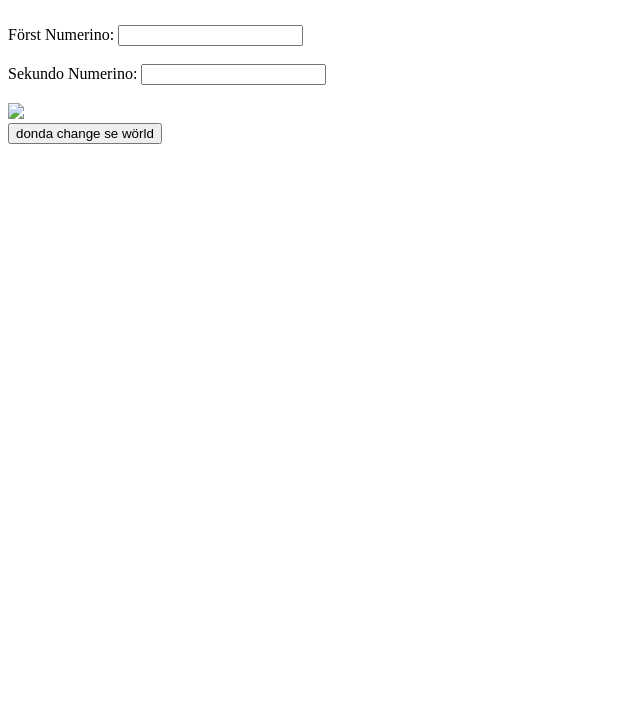
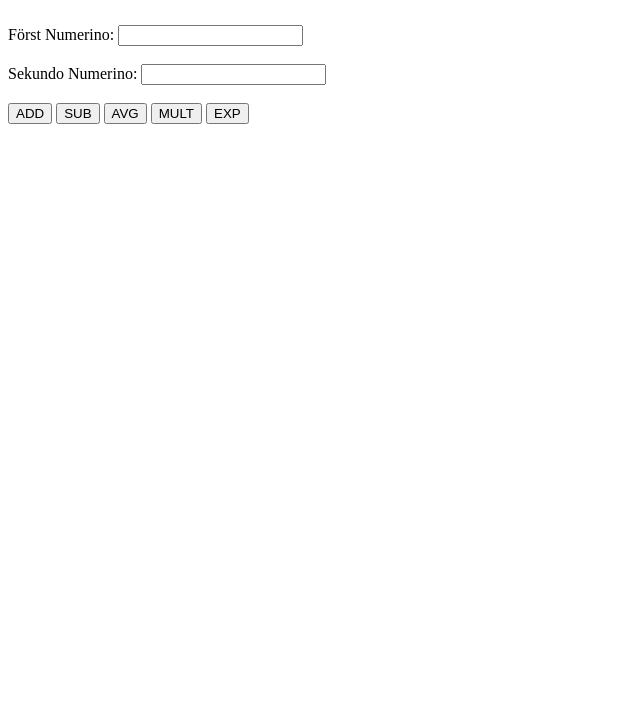
Before and after one commit to Benpizza13/kalkulatore, a plain HTML site: page index.html in a window 1280 px wide. Shown: the part 73-800 px from the top of the page, without its empty margins (0-640 px from the left). Drawn offline with Linux system fonts and the light colour scheme.

Commit message:
Update index.html

```diff
--- a/index.html
+++ b/index.html
@@ -6,10 +6,37 @@
 		<script>
 			function addTwoNumbers()
 				{
-					var num1=document.getElementById('fnumber').value;
-					var num2=document.getElementById('snumber').value;
+					var num1=document.getElementById('fnumber').value*1.0;
+					var num2=document.getElementById('snumber').value*1.0;
 					document.getElementById('result').innerHTML=num1+num2;
 				}
+
+
+			function subTwoNumbers()
+				{
+					var num1=document.getElementById('fnumber').value*1.0;
+					var num2=document.getElementById('snumber').value*1.0;
+					document.getElementById('result').innerHTML=num1-num2;
+				}
+			function average()
+				{
+					var num1=document.getElementById('fnumber').value*1.0;
+					var num2=document.getElementById('snumber').value*1.0;
+					document.getElementById('result').innerHTML=(num1+num2)/2;
+				}
+			function multiply()
+				{
+					var num1=document.getElementById('fnumber').value*1.0;
+					var num2=document.getElementById('snumber').value*1.0;
+					document.getElementById('result').innerHTML=num1*num2;
+				}
+			function exponential()
+				{
+					var num1=document.getElementById('fnumber').value*1.0;
+					var num2=document.getElementById('snumber').value*1.0;
+					document.getElementById('result').innerHTML=num1**num2;
+				}
+
 		</script>
 
 	</head>
@@ -27,12 +54,25 @@
 		</form>
 
 		<div>
-			<img id="light" src="./lightoff.png">
-		</div>
+			<button onclick="addTwoNumbers()">
+				ADD
+			</button>
 
-		<div>
-			<button onclick="addTwoNumbers()">
-				donda change se wörld
+			<button onclick="subTwoNumbers()">
+				SUB
+			</button>
+
+
+			<button onclick="average()">
+				AVG
+			</button>
+
+			<button onclick="multiply()">
+				MULT
+			</button>
+
+			<button onclick="exponential()">
+				EXP
 			</button>
 
 			<p id="result">
```
